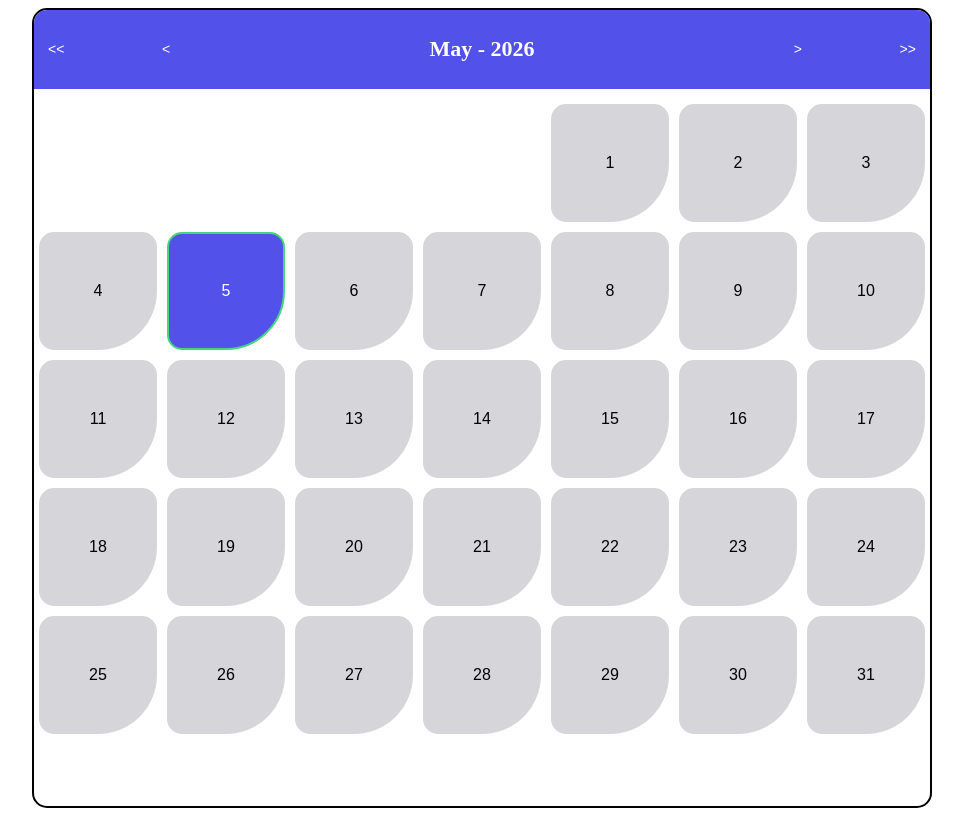
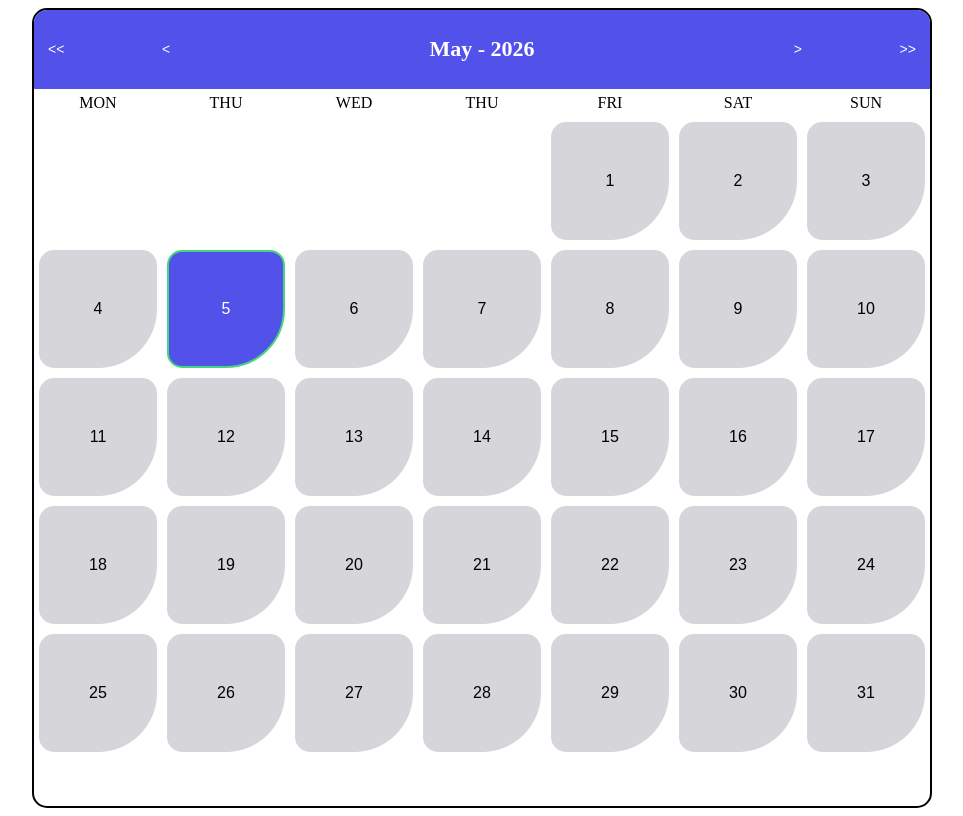
Before and after one commit to NandanHegde28/attendance-calendar-element, a React (Vite) app: page / in a window 1280 px wide. Shown: the whole page, without its empty margins (158-1121 px from the left). Built offline with nearby package versions, Linux system fonts and the light colour scheme.

Commit message:
weeks name added

```diff
--- a/src/components/dayView/DayView.component.tsx
+++ b/src/components/dayView/DayView.component.tsx
@@ -2,6 +2,7 @@ import { useMemo } from "react";
 import { months } from "../../utils/months";
 import type { Props } from "../../utils/types/types";
 import style from "../dayView/DayView.module.css";
+import { weeks } from "../../utils/weeks";
 
 function DayView({ calendarState, setCalendarState }: Props) {
   const today: Date = new Date();
@@ -101,7 +102,11 @@ function DayView({ calendarState, setCalendarState }: Props) {
             </button>
           </div>
 
-          <div className={style.weekDays}></div>
+          <div className={style.weekDays}>
+            {weeks.map((week, index) => (
+              <span key={`week-${index}`}>{week}</span>
+            ))}
+          </div>
           <div className={style.monthDays}>
             {blankArray.map((_, i) => (
               <span key={`blank-${i}`} className={style.empty}></span>
```
